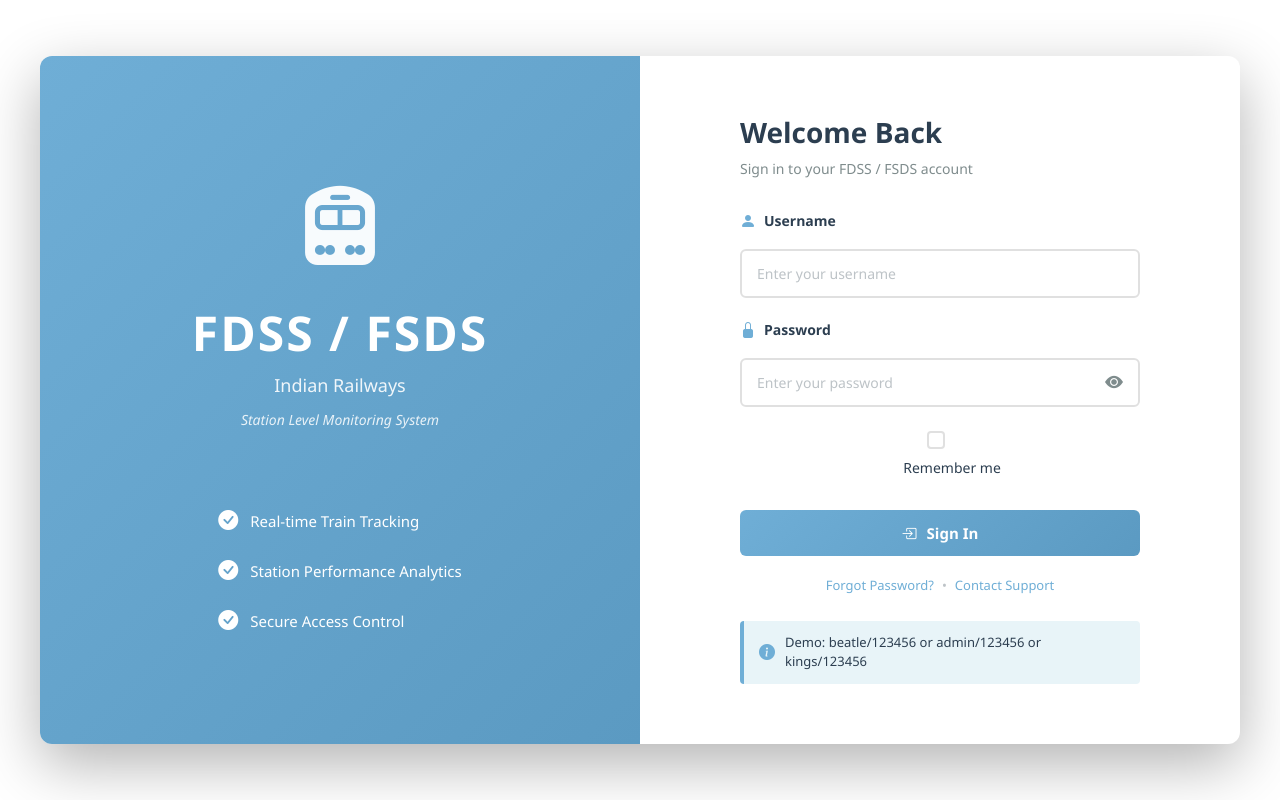
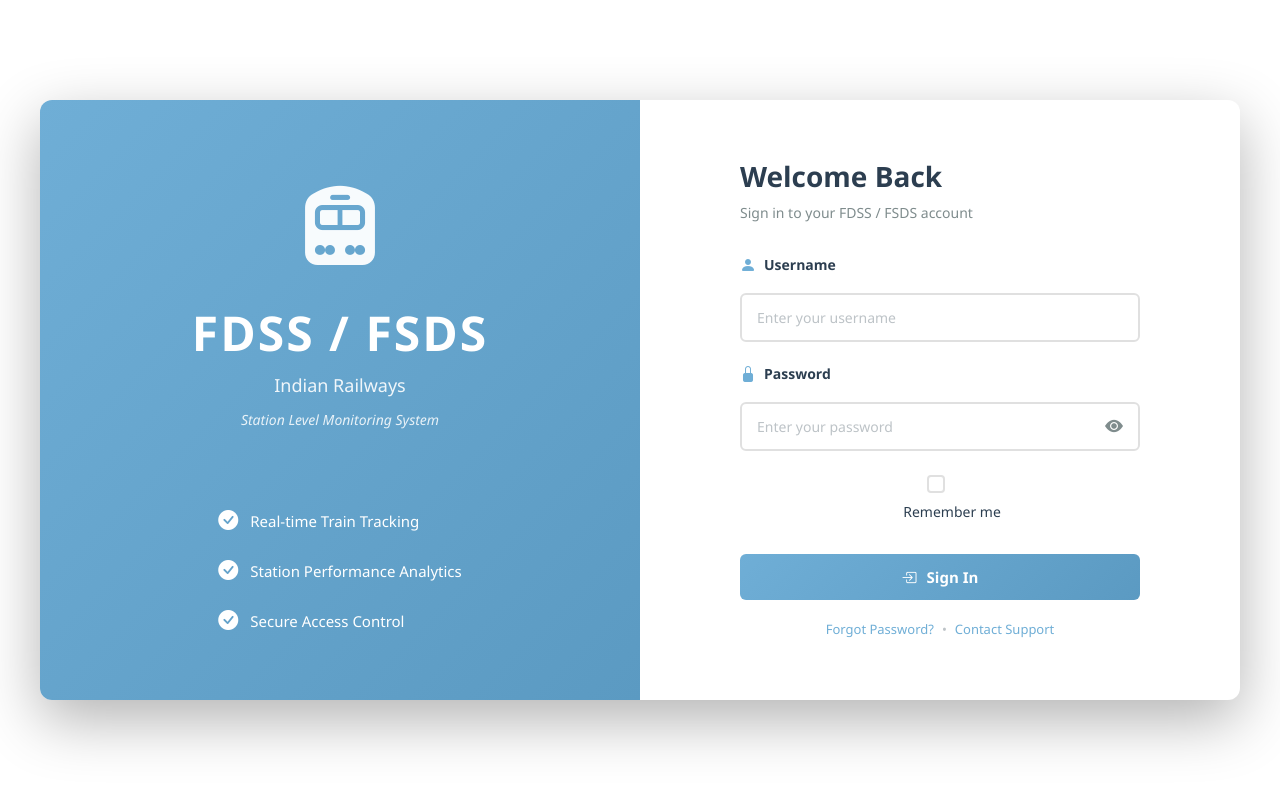
Before and after one commit to gusainakhil/fdss, a PHP site: page /login.php in a window 1280 px wide. Run offline with PHP 8.4, Linux system fonts and the light colour scheme.

Commit message:
updated code

```diff
--- a/login.php
+++ b/login.php
@@ -174,10 +174,10 @@ if ($_SERVER['REQUEST_METHOD'] === 'POST') {
                         <a href="#" class="contact-support">Contact Support</a>
                     </div>
 
-                    <div class="alert-info">
+                    <!-- <div class="alert-info">
                         <i class="bi bi-info-circle-fill"></i>
                         <span>Demo: beatle/123456 or admin/123456 or kings/123456</span>
-                    </div>
+                    </div> -->
                 </div>
             </div>
         </div>
```
